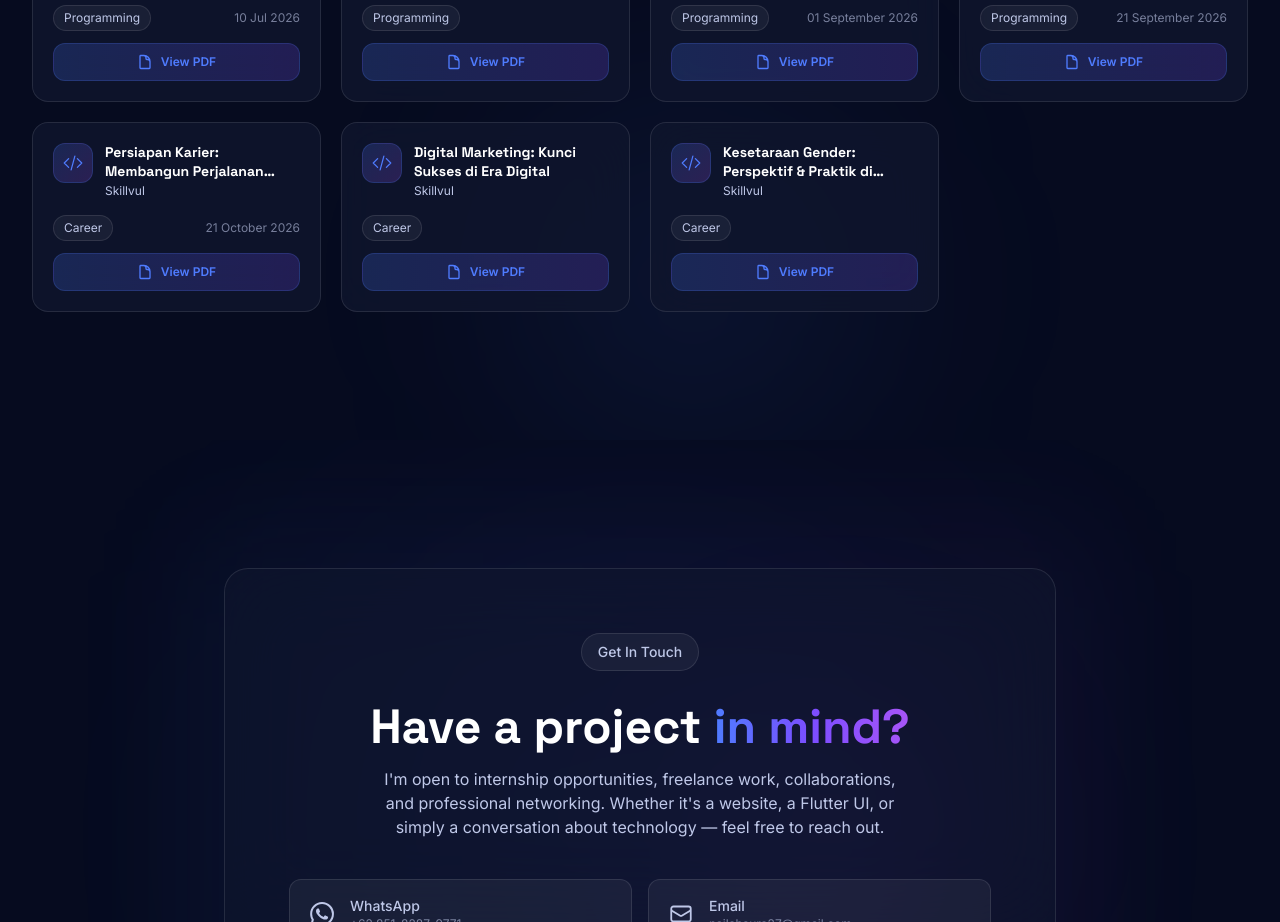
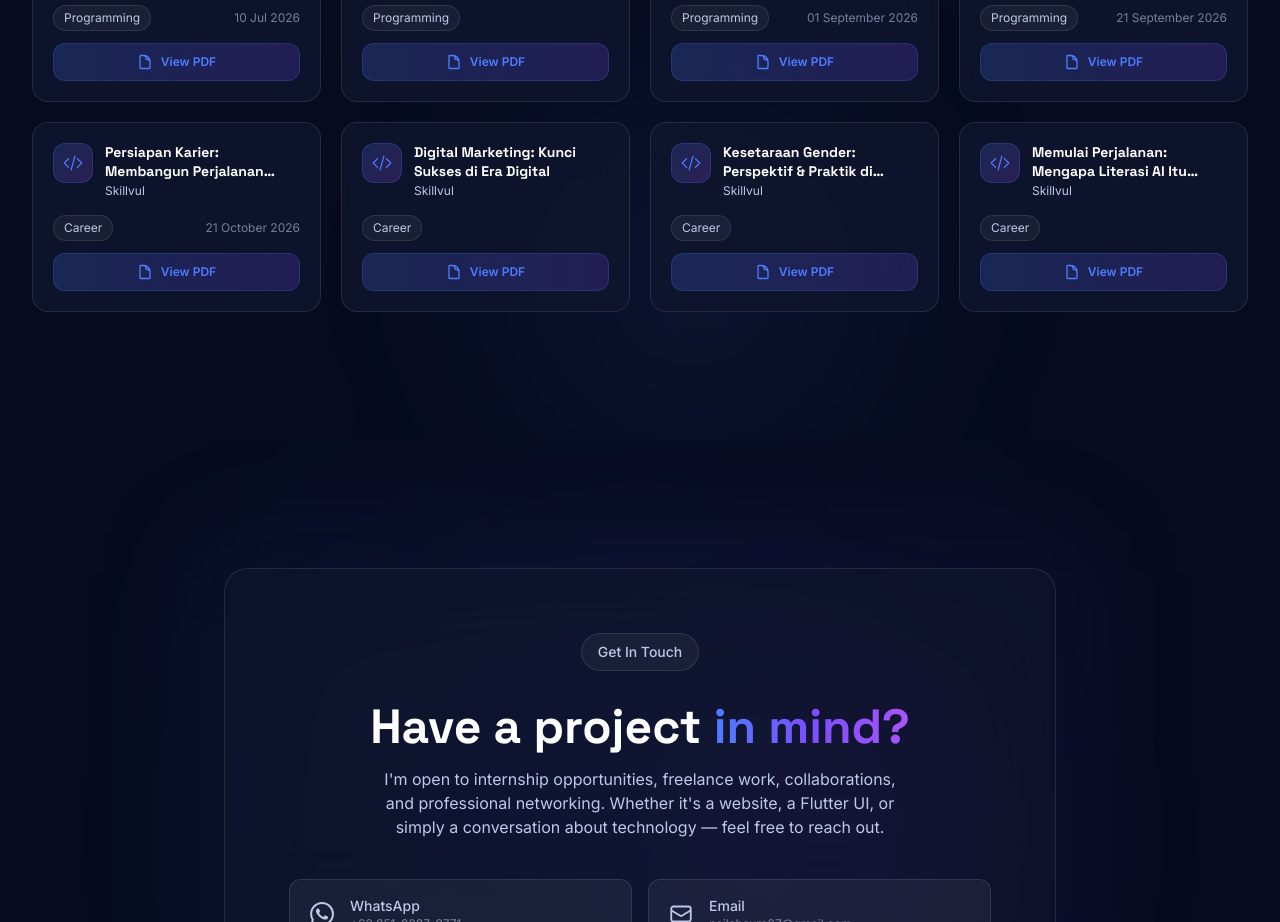
Before and after one commit to Najla-cloud27/WebsitePortfolio_najla2026, a React (Vite) app: page / in a window 1280 px wide. Shown: the part 7160-8082 px from the top of the page. Built offline with nearby package versions, Linux system fonts and the light colour scheme.

Commit message:
Seven Commit

```diff
--- a/src/data/certificates.js
+++ b/src/data/certificates.js
@@ -119,6 +119,14 @@
     date: "",
     file: "documents/certificates/Completion Certificate for Kesetaraan Gender_ Perspektif & Praktik di Tempat Kerja.pdf",
     category: "Career"
+  },
+  {
+    id: 16,
+    title: "Memulai Perjalanan: Mengapa Literasi AI Itu Penting",
+    issuer: "Skillvul",
+    date: "",
+    file: "documents/certificates/Completion Certificate for Memulai Perjalanan_ Mengapa Literasi AI Itu Penting.pdf",
+    category: "Career"
   }
 ];
 
```
Also changed, not shown: 1 other file (tests, documents, lock files or other folders).
